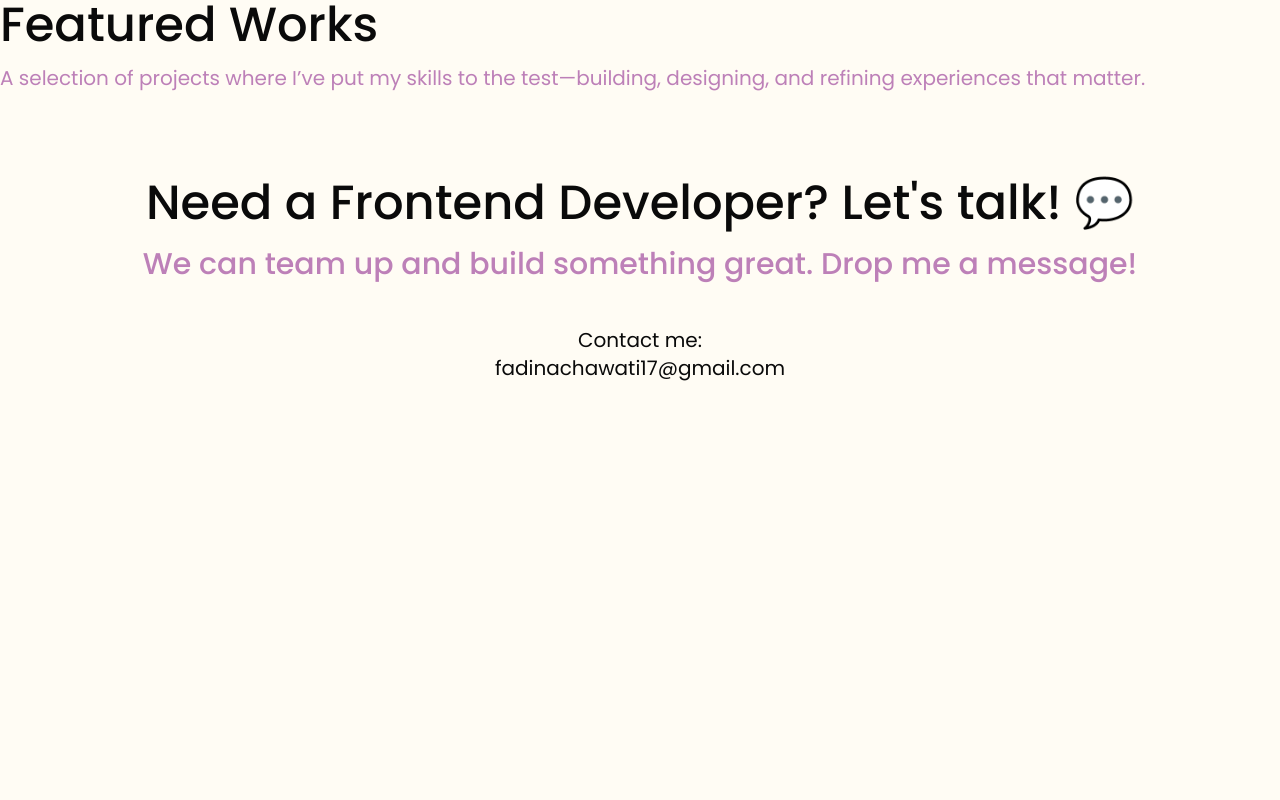
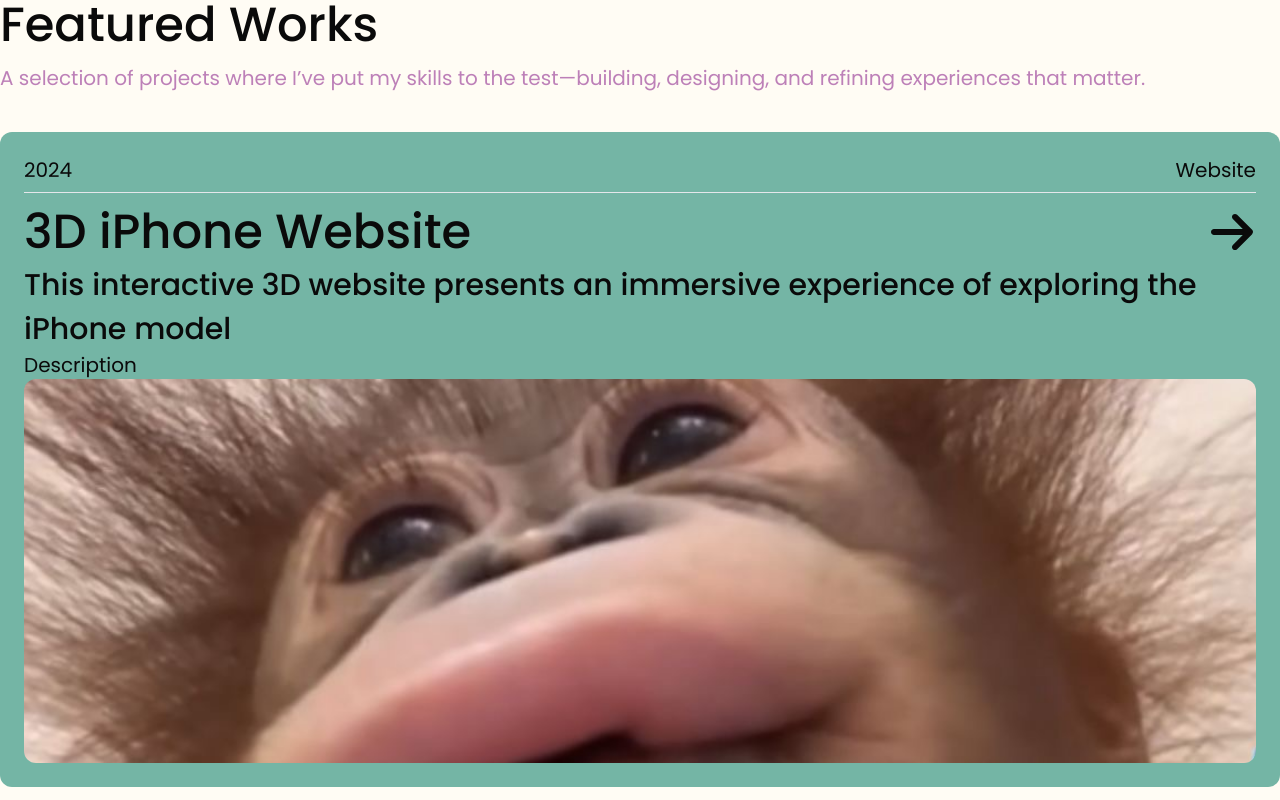
Before and after one commit to Fadi-N/professional-portfolio, a Next.js app: page / in a window 1280 px wide. Shown: the part 1580-2380 px from the top of the page. Before the commit the page ends 2002 px from the top, so only its background shows below. Built offline with nearby package versions, Linux system fonts and the light colour scheme.

Commit message:
feature | featured works concept

```diff
--- a/app/page.tsx
+++ b/app/page.tsx
@@ -2,11 +2,7 @@
 
 import {motion} from "motion/react";
 import Image from "next/image";
-import {FaArrowRight, FaReact} from "react-icons/fa6";
-import {SiFigma, SiTailwindcss} from "react-icons/si";
-import {BsBootstrap} from "react-icons/bs";
-import {TbBrandNextjs, TbBrandTypescript} from "react-icons/tb";
-import {RiJavascriptLine} from "react-icons/ri";
+import {FaArrowRight} from "react-icons/fa6";
 import TechStack from "@/components/tech-stack";
 
 const containerVariants = {
@@ -181,6 +177,35 @@ export default function Home() {
                     <p className="text-[#bd80b8]">A selection of projects where I’ve put my skills to the test—building,
                         designing, and refining experiences that matter.</p>
                 </div>
+                <div
+                    className="flex-1 bg-[#74b5a5] p-4 md:p-6 lg:p-6 xl:p-6 2xl:p-8 rounded md:rounded-md lg:rounded-lg xl:rounded-xl 2xl:rounded-2xl space-y-2">
+                    <div className="flex justify-between">
+                        <p>2024</p>
+                        <p>Website</p>
+                    </div>
+                    <div className="border-t"></div>
+                    <div>
+                        <div className="flex items-center justify-between">
+                            <h1>3D iPhone Website</h1>
+                            <FaArrowRight
+                                className="text-2xl md:text-3xl lg:text-4xl xl:text-5xl 2xl:text-6xl transform transition-transform duration-300 hover:-rotate-45"/>
+                        </div>
+                        <h3>
+                            This interactive 3D website presents an immersive experience of exploring the iPhone model
+                        </h3>
+                        <p>Description</p>
+                        <div className="relative w-full h-96">
+                            <Image
+                                src="/sample.jpg"
+                                alt="sample"
+                                layout="fill"
+                                objectFit="cover"
+                                className="rounded-xl"
+                            />
+                        </div>
+                    </div>
+                </div>
+
             </div>
             <div id="contact" className="hero-featured-contact">
                 <div className="flex flex-col items-center justify-center space-y-2">
--- /dev/null
+++ b/components/overlapping-cards.tsx
@@ -0,0 +1,64 @@
+"use client"; // jeśli używasz Next.js 13+ z app router
+
+import { motion, useScroll, useTransform } from "framer-motion";
+
+export default function OverlappingCards() {
+    // Wyciągamy "progres" scrolla w zakresie 0–1
+    const { scrollYProgress } = useScroll();
+
+    // Definiujemy przesunięcia w osi Y dla każdej karty w zależności od scrolla:
+    // Dla [0, 1] –> [początkowa wartość, końcowa wartość]
+    const card1Y = useTransform(scrollYProgress, [0, 1], [0, -200]);
+    const card2Y = useTransform(scrollYProgress, [0, 1], [200, -100]);
+    const card3Y = useTransform(scrollYProgress, [0, 1], [400, 0]);
+
+    return (
+        // Kontener z dużą wysokością, by umożliwić scroll
+        <div className="relative h-[400vh]">
+            {/* KARTA 1 */}
+            <motion.div
+                style={{ y: card1Y }}
+                className="
+          sticky top-0
+          h-screen
+          flex items-center justify-center
+          z-10
+        "
+            >
+                <div className="w-[300px] h-[400px] bg-red-500 text-white flex items-center justify-center rounded-lg">
+                    Card 1
+                </div>
+            </motion.div>
+
+            {/* KARTA 2 (nakłada się na 1) */}
+            <motion.div
+                style={{ y: card2Y }}
+                className="
+          sticky top-0
+          h-screen
+          flex items-center justify-center
+          z-20
+        "
+            >
+                <div className="w-[300px] h-[400px] bg-blue-500 text-white flex items-center justify-center rounded-lg">
+                    Card 2
+                </div>
+            </motion.div>
+
+            {/* KARTA 3 (nakłada się na 2) */}
+            <motion.div
+                style={{ y: card3Y }}
+                className="
+          sticky top-0
+          h-screen
+          flex items-center justify-center
+          z-30
+        "
+            >
+                <div className="w-[300px] h-[400px] bg-green-500 text-white flex items-center justify-center rounded-lg">
+                    Card 3
+                </div>
+            </motion.div>
+        </div>
+    );
+}
```
Also changed, not shown: public/sample.JPG (added).
